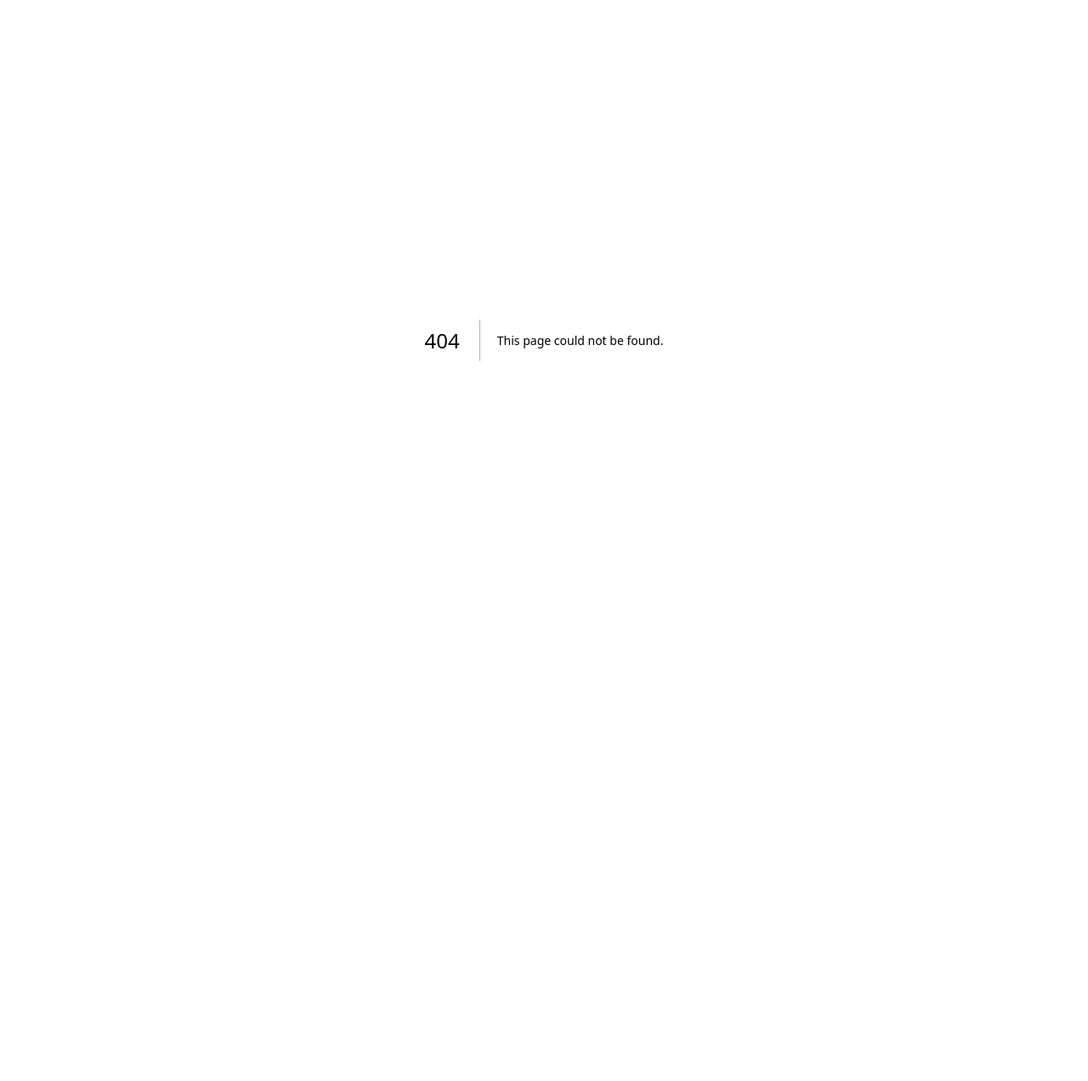
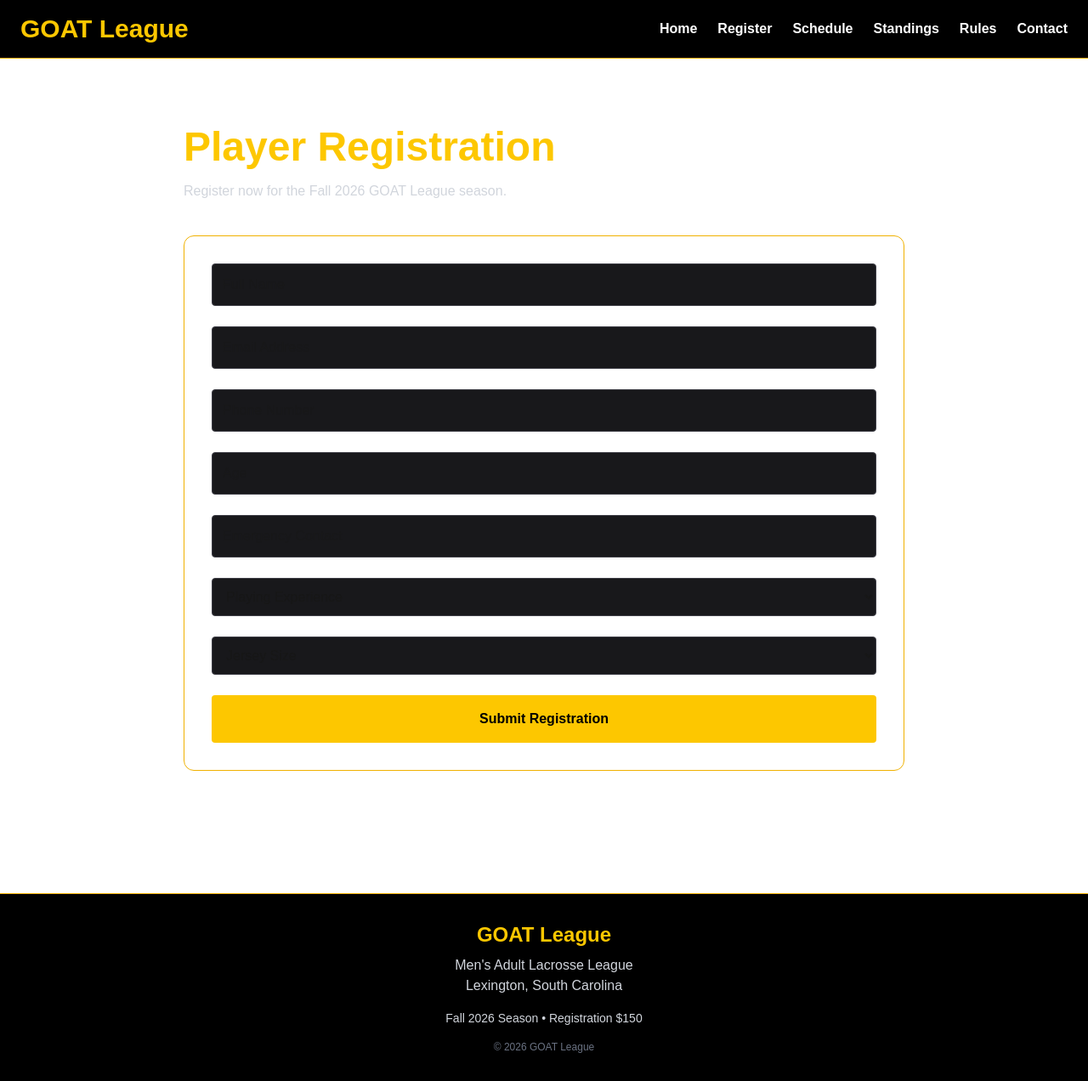
Before and after one commit to curt42/Goat-league, a Next.js app: page /register in a window 1280 px wide. Before the commit this address had no page. Shown: the whole page at 85% size. Before the commit the page ends 800 px from the top, so only its background shows below. Built offline with nearby package versions, Linux system fonts and the light colour scheme.

Commit message:
Added registration, schedule, standings, rules, and contact pages

```diff
--- a/app/layout.tsx
+++ b/app/layout.tsx
@@ -1,33 +1,25 @@
+import "./globals.css";
 import type { Metadata } from "next";
-import { Geist, Geist_Mono } from "next/font/google";
-import "./globals.css";
-
-const geistSans = Geist({
-  variable: "--font-geist-sans",
-  subsets: ["latin"],
-});
-
-const geistMono = Geist_Mono({
-  variable: "--font-geist-mono",
-  subsets: ["latin"],
-});
+import Navbar from "../components/Navbar";
+import Footer from "../components/Footer";
 
 export const metadata: Metadata = {
-  title: "Create Next App",
-  description: "Generated by create next app",
+  title: "GOAT League",
+  description: "Men's Adult Lacrosse League | Lexington, SC",
 };
 
 export default function RootLayout({
   children,
-}: Readonly<{
+}: {
   children: React.ReactNode;
-}>) {
+}) {
   return (
-    <html
-      lang="en"
-      className={`${geistSans.variable} ${geistMono.variable} h-full antialiased`}
-    >
-      <body className="min-h-full flex flex-col">{children}</body>
+    <html lang="en">
+      <body className="bg-black text-white">
+        <Navbar />
+        {children}
+        <Footer />
+      </body>
     </html>
   );
 }
--- a/app/page.tsx
+++ b/app/page.tsx
@@ -1,65 +1,87 @@
-import Image from "next/image";
+import Link from "next/link";
 
 export default function Home() {
   return (
-    <div className="flex flex-col flex-1 items-center justify-center bg-zinc-50 font-sans dark:bg-black">
-      <main className="flex flex-1 w-full max-w-3xl flex-col items-center justify-between py-32 px-16 bg-white dark:bg-black sm:items-start">
-        <Image
-          className="dark:invert"
-          src="/next.svg"
-          alt="Next.js logo"
-          width={100}
-          height={20}
-          priority
-        />
-        <div className="flex flex-col items-center gap-6 text-center sm:items-start sm:text-left">
-          <h1 className="max-w-xs text-3xl font-semibold leading-10 tracking-tight text-black dark:text-zinc-50">
-            To get started, edit the page.tsx file.
-          </h1>
-          <p className="max-w-md text-lg leading-8 text-zinc-600 dark:text-zinc-400">
-            Looking for a starting point or more instructions? Head over to{" "}
-            <a
-              href="https://vercel.com/templates?framework=next.js&utm_source=create-next-app&utm_medium=appdir-template-tw&utm_campaign=create-next-app"
-              className="font-medium text-zinc-950 dark:text-zinc-50"
-            >
-              Templates
-            </a>{" "}
-            or the{" "}
-            <a
-              href="https://nextjs.org/learn?utm_source=create-next-app&utm_medium=appdir-template-tw&utm_campaign=create-next-app"
-              className="font-medium text-zinc-950 dark:text-zinc-50"
-            >
-              Learning
-            </a>{" "}
-            center.
-          </p>
+    <main className="min-h-screen bg-black text-white">
+
+      {/* Hero */}
+      <section className="py-24 px-6 text-center">
+        <h1 className="text-6xl font-extrabold text-yellow-400">
+          GOAT League
+        </h1>
+
+        <p className="mt-6 text-2xl font-semibold">
+          Men's Adult Lacrosse League
+        </p>
+
+        <p className="mt-2 text-lg text-gray-300">
+          Lexington, South Carolina
+        </p>
+
+        <p className="mt-8 text-xl">
+          🥍 Fall 2026 Season
+        </p>
+
+        <p className="mt-2 text-3xl font-bold text-yellow-400">
+          Registration: $150
+        </p>
+
+        <div className="mt-10">
+          <Link
+            href="/register"
+            className="rounded-lg bg-yellow-400 px-8 py-4 text-xl font-bold text-black hover:bg-yellow-300"
+          >
+            Register Now
+          </Link>
         </div>
-        <div className="flex flex-col gap-4 text-base font-medium sm:flex-row">
-          <a
-            className="flex h-12 w-full items-center justify-center gap-2 rounded-full bg-foreground px-5 text-background transition-colors hover:bg-[#383838] dark:hover:bg-[#ccc] md:w-[158px]"
-            href="https://vercel.com/new?utm_source=create-next-app&utm_medium=appdir-template-tw&utm_campaign=create-next-app"
-            target="_blank"
-            rel="noopener noreferrer"
-          >
-            <Image
-              className="dark:invert"
-              src="/vercel.svg"
-              alt="Vercel logomark"
-              width={16}
-              height={16}
-            />
-            Deploy Now
-          </a>
-          <a
-            className="flex h-12 w-full items-center justify-center rounded-full border border-solid border-black/[.08] px-5 transition-colors hover:border-transparent hover:bg-black/[.04] dark:border-white/[.145] dark:hover:bg-[#1a1a1a] md:w-[158px]"
-            href="https://nextjs.org/docs?utm_source=create-next-app&utm_medium=appdir-template-tw&utm_campaign=create-next-app"
-            target="_blank"
-            rel="noopener noreferrer"
-          >
-            Documentation
-          </a>
+      </section>
+
+      {/* About */}
+      <section className="max-w-5xl mx-auto px-6 py-16">
+        <h2 className="text-4xl font-bold text-yellow-400 mb-6">
+          About GOAT League
+        </h2>
+
+        <p className="text-lg text-gray-300 leading-8">
+          GOAT League is an adult men's lacrosse league for players ages 18–40.
+          Whether you're fresh out of college, returning to the sport, or just
+          looking for competitive games, GOAT League provides a high-energy,
+          organized league in Lexington, South Carolina.
+        </p>
+      </section>
+
+      {/* Season Info */}
+      <section className="bg-zinc-900 py-16">
+        <div className="max-w-6xl mx-auto grid md:grid-cols-3 gap-8 px-6">
+
+          <div className="rounded-xl border border-yellow-500 p-6 text-center">
+            <h3 className="text-2xl font-bold text-yellow-400">
+              Registration
+            </h3>
+            <p className="mt-4 text-4xl font-bold">$150</p>
+          </div>
+
+          <div className="rounded-xl border border-yellow-500 p-6 text-center">
+            <h3 className="text-2xl font-bold text-yellow-400">
+              Season
+            </h3>
+            <p className="mt-4 text-4xl font-bold">
+              Fall 2026
+            </p>
+          </div>
+
+          <div className="rounded-xl border border-yellow-500 p-6 text-center">
+            <h3 className="text-2xl font-bold text-yellow-400">
+              Location
+            </h3>
+            <p className="mt-4 text-2xl">
+              Lexington, SC
+            </p>
+          </div>
+
         </div>
-      </main>
-    </div>
+      </section>
+
+    </main>
   );
 }
--- /dev/null
+++ b/app/register/page.tsx
@@ -0,0 +1,68 @@
+export default function Register() {
+  return (
+    <main className="max-w-4xl mx-auto py-20 px-6">
+
+      <h1 className="text-5xl font-bold text-yellow-400">
+        Player Registration
+      </h1>
+
+      <p className="mt-4 text-gray-300">
+        Register now for the Fall 2026 GOAT League season.
+      </p>
+
+      <div className="mt-10 rounded-xl border border-yellow-500 p-8">
+
+        <div className="grid gap-6">
+
+          <input
+            className="rounded bg-zinc-900 p-3 border border-zinc-700"
+            placeholder="Full Name"
+          />
+
+          <input
+            className="rounded bg-zinc-900 p-3 border border-zinc-700"
+            placeholder="Email Address"
+          />
+
+          <input
+            className="rounded bg-zinc-900 p-3 border border-zinc-700"
+            placeholder="Phone Number"
+          />
+
+          <input
+            className="rounded bg-zinc-900 p-3 border border-zinc-700"
+            placeholder="Age"
+          />
+
+          <input
+            className="rounded bg-zinc-900 p-3 border border-zinc-700"
+            placeholder="Emergency Contact"
+          />
+
+          <select className="rounded bg-zinc-900 p-3 border border-zinc-700">
+            <option>Playing Experience</option>
+            <option>Beginner</option>
+            <option>Intermediate</option>
+            <option>Advanced</option>
+          </select>
+
+          <select className="rounded bg-zinc-900 p-3 border border-zinc-700">
+            <option>Jersey Size</option>
+            <option>S</option>
+            <option>M</option>
+            <option>L</option>
+            <option>XL</option>
+            <option>XXL</option>
+          </select>
+
+          <button className="bg-yellow-400 text-black font-bold rounded p-4 hover:bg-yellow-300">
+            Submit Registration
+          </button>
+
+        </div>
+
+      </div>
+
+    </main>
+  );
+}
--- /dev/null
+++ b/app/rules/page.tsx
@@ -0,0 +1,34 @@
+export default function Rules() {
+  return (
+    <main className="max-w-5xl mx-auto py-20 px-6">
+      <h1 className="text-5xl font-bold text-yellow-400">
+        League Rules
+      </h1>
+
+      <div className="mt-10 space-y-8">
+
+        <div className="rounded-xl border border-yellow-500 p-6">
+          <h2 className="text-2xl font-bold">Eligibility</h2>
+          <p className="mt-3 text-gray-300">
+            GOAT League is a men's adult lacrosse league for players ages 18–40.
+          </p>
+        </div>
+
+        <div className="rounded-xl border border-yellow-500 p-6">
+          <h2 className="text-2xl font-bold">Equipment</h2>
+          <p className="mt-3 text-gray-300">
+            All required lacrosse equipment must be worn during games, including a helmet, gloves, shoulder pads, arm pads, mouthguard, and protective cup.
+          </p>
+        </div>
+
+        <div className="rounded-xl border border-yellow-500 p-6">
+          <h2 className="text-2xl font-bold">Sportsmanship</h2>
+          <p className="mt-3 text-gray-300">
+            Respect teammates, officials, and opponents. Unsportsmanlike conduct may result in penalties or suspension.
+          </p>
+        </div>
+
+      </div>
+    </main>
+  );
+}
--- /dev/null
+++ b/app/schedule/page.tsx
@@ -0,0 +1,23 @@
+export default function Schedule() {
+  return (
+    <main className="max-w-5xl mx-auto py-20 px-6">
+
+      <h1 className="text-5xl font-bold text-yellow-400">
+        Fall 2026 Schedule
+      </h1>
+
+      <div className="mt-10 rounded-xl border border-yellow-500 p-8">
+
+        <h2 className="text-2xl font-bold">
+          Coming Soon
+        </h2>
+
+        <p className="mt-4 text-gray-300">
+          Games will be played on Sunday afternoons in Lexington, South Carolina.
+        </p>
+
+      </div>
+
+    </main>
+  );
+}
--- /dev/null
+++ b/app/standings/page.tsx
@@ -0,0 +1,38 @@
+export default function Standings() {
+  return (
+    <main className="max-w-6xl mx-auto py-20 px-6">
+
+      <h1 className="text-5xl font-bold text-yellow-400">
+        League Standings
+      </h1>
+
+      <table className="w-full mt-10 border border-yellow-500">
+
+        <thead className="bg-yellow-400 text-black">
+
+          <tr>
+            <th className="p-3">Team</th>
+            <th>W</th>
+            <th>L</th>
+            <th>GF</th>
+            <th>GA</th>
+            <th>PTS</th>
+          </tr>
+
+        </thead>
+
+        <tbody>
+
+          <tr className="text-center border-t border-yellow-500">
+            <td className="p-4" colSpan={6}>
+              Standings will appear once the season begins.
+            </td>
+          </tr>
+
+        </tbody>
+
+      </table>
+
+    </main>
+  );
+}
--- /dev/null
+++ b/components/Footer.tsx
@@ -0,0 +1,25 @@
+export default function Footer() {
+  return (
+    <footer className="bg-black border-t border-yellow-500 text-gray-300 mt-16">
+      <div className="max-w-7xl mx-auto px-6 py-8 text-center">
+        <h3 className="text-2xl font-bold text-yellow-400">
+          GOAT League
+        </h3>
+
+        <p className="mt-2">
+          Men's Adult Lacrosse League
+        </p>
+
+        <p>Lexington, South Carolina</p>
+
+        <p className="mt-4 text-sm">
+          Fall 2026 Season • Registration $150
+        </p>
+
+        <p className="mt-4 text-xs text-gray-500">
+          © 2026 GOAT League
+        </p>
+      </div>
+    </footer>
+  );
+}
--- /dev/null
+++ b/components/Navbar.tsx
@@ -0,0 +1,22 @@
+import Link from "next/link";
+
+export default function Navbar() {
+  return (
+    <header className="bg-black border-b border-yellow-500">
+      <div className="max-w-7xl mx-auto flex items-center justify-between px-6 py-4">
+        <Link href="/" className="text-3xl font-bold text-yellow-400">
+          GOAT League
+        </Link>
+
+        <nav className="flex gap-6 text-white font-semibold">
+          <Link href="/">Home</Link>
+          <Link href="/register">Register</Link>
+          <Link href="/schedule">Schedule</Link>
+          <Link href="/standings">Standings</Link>
+          <Link href="/rules">Rules</Link>
+          <Link href="/contact">Contact</Link>
+        </nav>
+      </div>
+    </header>
+  );
+}
```
Also changed, not shown: app/contact/page.tsx (added).
